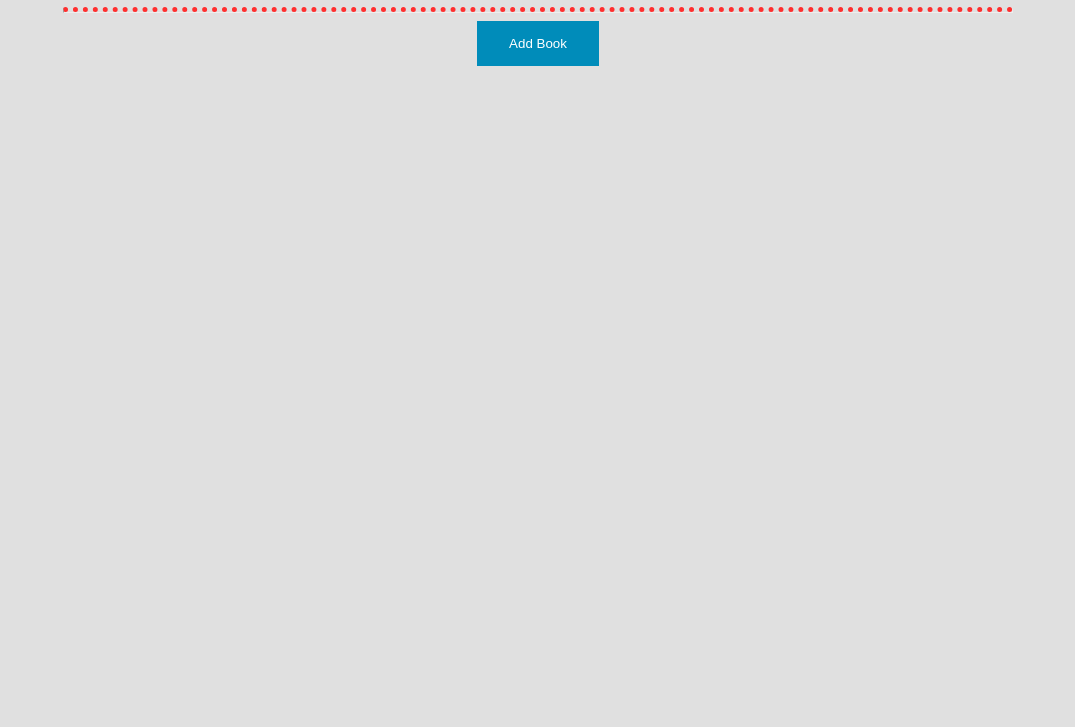
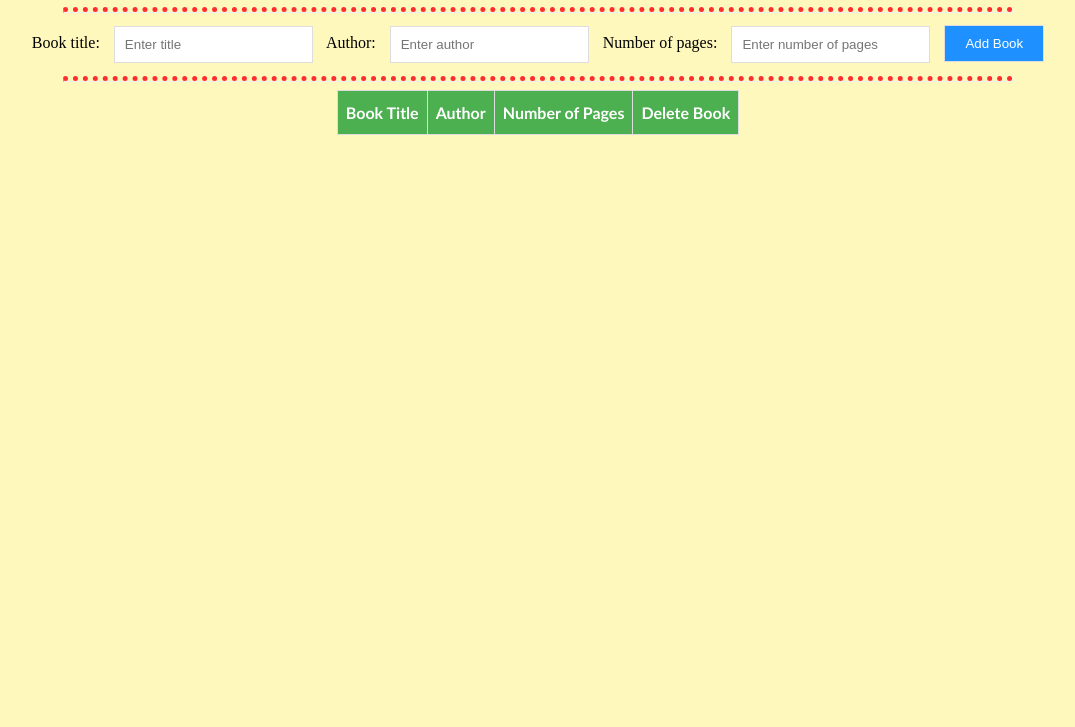
Before and after one commit to ywuhub/Full-Stack-Web-Development, a plain HTML site: page The Odin Project/Project - Library/project_library.html in a window 1280 px wide. Shown: the part 73-800 px from the top of the page, without its empty margins (102-1177 px from the left). Drawn offline with Linux system fonts and the light colour scheme.

Commit message:
Created javascript for adding book to library and added css for form to add book

```diff
--- a/The Odin Project/Project - Library/project_library.css
+++ b/The Odin Project/Project - Library/project_library.css
@@ -8,7 +8,7 @@ hr {
 }
 
 body {
-    background-color: rgb(224, 224, 224);
+    background-color: rgb(255, 248, 189);
     text-align: center;
 }
 
@@ -24,3 +24,71 @@ button {
     background-color: #008CBA;
     color: white;
 }
+
+/* Style the form - display items horizontally */
+.form-inline {
+    display: inline-block;
+    flex-flow: row wrap;
+    align-items: center;
+}
+
+/* Add some margins for each label */
+.form-inline label {
+    margin: 5px 10px 5px 0;
+}
+
+/* Style the input fields */
+.form-inline input {
+    vertical-align: middle;
+    margin: 5px 10px 5px 0;
+    padding: 10px;
+    background-color: #fff;
+    border: 1px solid #ddd;
+}
+
+/* Style the submit button */
+.form-inline button {
+    padding: 10px 20px;
+    background-color: dodgerblue;
+    border: 1px solid #ddd;
+    color: white;
+}
+
+.form-inline button:hover {
+    background-color: royalblue;
+}
+
+/* Add responsiveness - display the form controls vertically instead of horizontally on screens that are less than 800px wide */
+@media (max-width: 800px) {
+    .form-inline input {
+        margin: 10px 0;
+    }
+
+    .form-inline {
+        flex-direction: column;
+        align-items: stretch;
+    }
+}
+
+#library {
+    display: inline-block;
+    font-family: "Trebuchet MS", Arial, Helvetica, sans-serif;
+    border-collapse: collapse;
+  }
+
+#library td, #library th {
+    border: 1px solid #ddd;
+    padding: 8px;
+}
+
+#library tr:nth-child(even){background-color: #f2f2f2;}
+
+#library tr:hover {background-color: #ddd;}
+
+#library th {
+    padding-top: 12px;
+    padding-bottom: 12px;
+    text-align: left;
+    background-color: #4CAF50;
+    color: white;
+}
--- a/The Odin Project/Project - Library/project_library.html
+++ b/The Odin Project/Project - Library/project_library.html
@@ -11,6 +11,32 @@
 <body>
     <h1>Library App</h1>
     <hr>
-    <button class="button1">Add Book</button>
+
+    <!-- Add Book Form -->
+    <form class="form-inline">
+        <label for="title">Book title:</label>
+        <input type="text" id="title" placeholder="Enter title" name="title">
+        <label for="author">Author:</label>
+        <input type="text" id="author" placeholder="Enter author" name="author">
+        <label for="npages">Number of pages:</label>
+        <input type="number" id="npages" placeholder="Enter number of pages" name="npages">
+        <button type="button" onclick="addBookToLibrary(document.getElementById('title').value,
+                                                        document.getElementById('author').value,
+                                                        document.getElementById('npages').value)">Add Book</button>
+    </form>
+
+    <hr>
+
+    <!-- Table to display the library of books -->
+    <table id="library">
+        <thead>
+            <th>Book Title</th>
+            <th>Author</th>
+            <th>Number of Pages</th>
+            <th>Delete Book</th>
+        </thead>
+        <tbody>
+        </tbody>
+    </table>
 </body>
 </html>
--- a/The Odin Project/Project - Library/project_library.js
+++ b/The Odin Project/Project - Library/project_library.js
@@ -1,3 +1,39 @@
 // Project: Small Library App
 // Description: A library app that you can add/books to the library and view the books in the library.
 // Link: https://www.theodinproject.com/courses/javascript/lessons/library
+let myLibrary = [];
+
+// Book Constructor
+function Book(title, author, npages) {
+    this.title = title
+    this.author = author
+    this.npages = npages
+}
+
+// Add Book Function
+function addBookToLibrary(title, author, npages) {
+    // make new book object and add to list
+    myLibrary.push(new Book(title, author, npages));
+
+    // display newly added book in library
+    var newRow = document.getElementById('library').insertRow();
+    var cell1 = newRow.insertCell(0),
+        cell2 = newRow.insertCell(1),
+        cell3 = newRow.insertCell(2);
+
+    // append text node to the cells
+    var cell1Text = document.createTextNode(title);
+    cell1.appendChild(cell1Text);
+
+    var cell2Text = document.createTextNode(author);
+    cell2.appendChild(cell2Text);
+
+    var cell3Text = document.createTextNode(npages.toString());
+    cell3.appendChild(cell3Text);
+
+}
+
+// Remove Book Function
+function removeBookFromLibrary() {
+
+}
```
